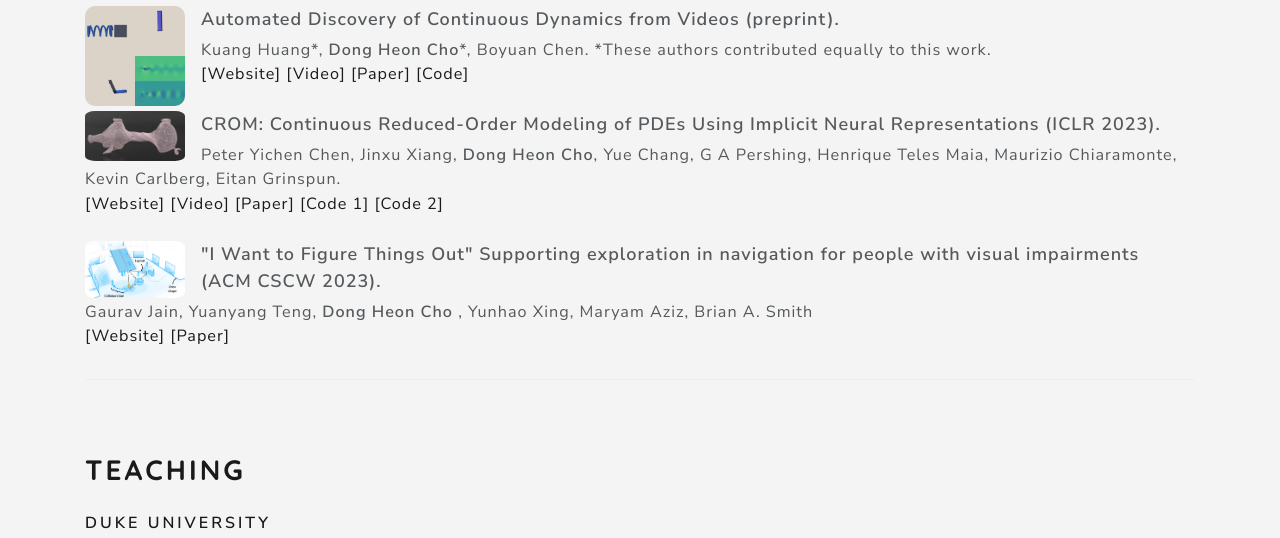
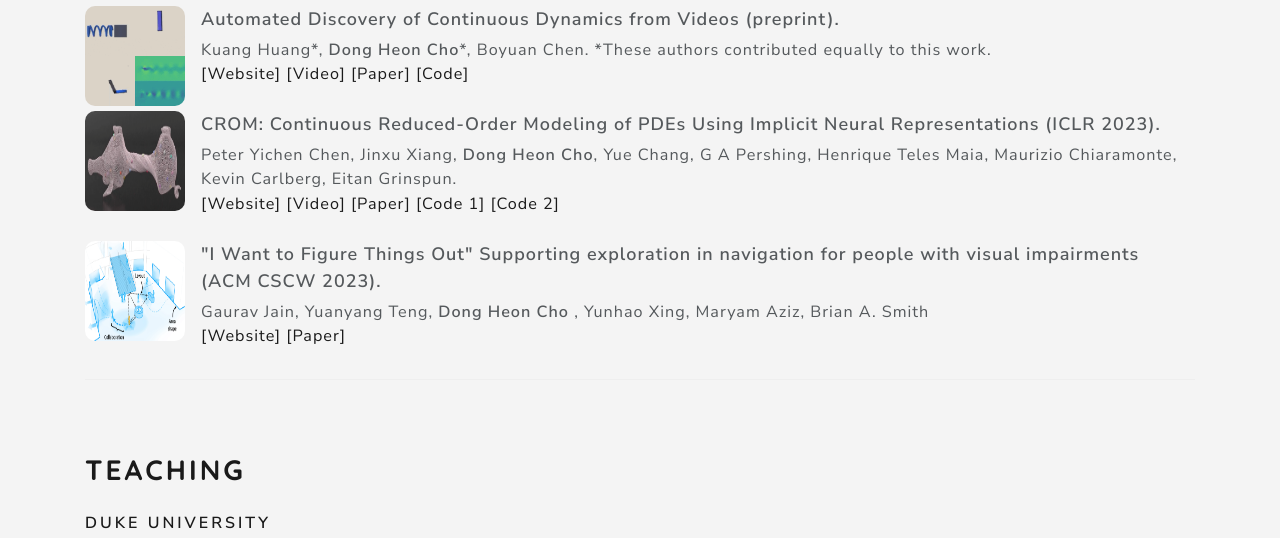
Before and after one commit to dc3042/dc3042.github.io, a plain HTML site: page index.html in a window 1280 px wide. Shown: the part 730-1268 px from the top of the page. Drawn offline with nearby package versions, Linux system fonts and the light colour scheme; a script that the page names is missing.

Commit message:
update paper

```diff
--- a/index.html
+++ b/index.html
@@ -108,7 +108,7 @@
             <div class="publication mt-4">
                 <!-- Thumbnail -->
                 <div class="pub-thumbnail float-left mr-3">
-                    <img src="assets/smooth_nsv.gif" alt="Publication Image" width="100">
+                    <img src="assets/smooth_nsv.gif" alt="Publication Image">
                 </div>
 
                 <div>
@@ -129,7 +129,7 @@
             <div class="publication mt-4">
                 <!-- Thumbnail -->
                 <div class="pub-thumbnail float-left mr-3">
-                    <img src="assets/crom.png" alt="Publication Image" width="100">
+                    <img src="assets/crom.png" alt="Publication Image">
                 </div>
 
                 <div>
@@ -150,7 +150,7 @@
             <div class="publication mt-4">
                 <!-- Thumbnail -->
                 <div class="pub-thumbnail float-left mr-3">
-                    <img src="assets/explorationassistance.png" alt="Publication Image" width="100">
+                    <img src="assets/explorationassistance.png" alt="Publication Image">
                 </div>
 
                 <div>
--- a/style.css
+++ b/style.css
@@ -122,6 +122,7 @@ section:last-of-type {
 .pub-thumbnail img {
     border-radius: 10%;
     box-shadow: 0 0 5px rgba(0,0,0,0.0.15);
+    height: 100px; width: 100px; overflow: hidden;
 }
 
 .pub-title {
```
